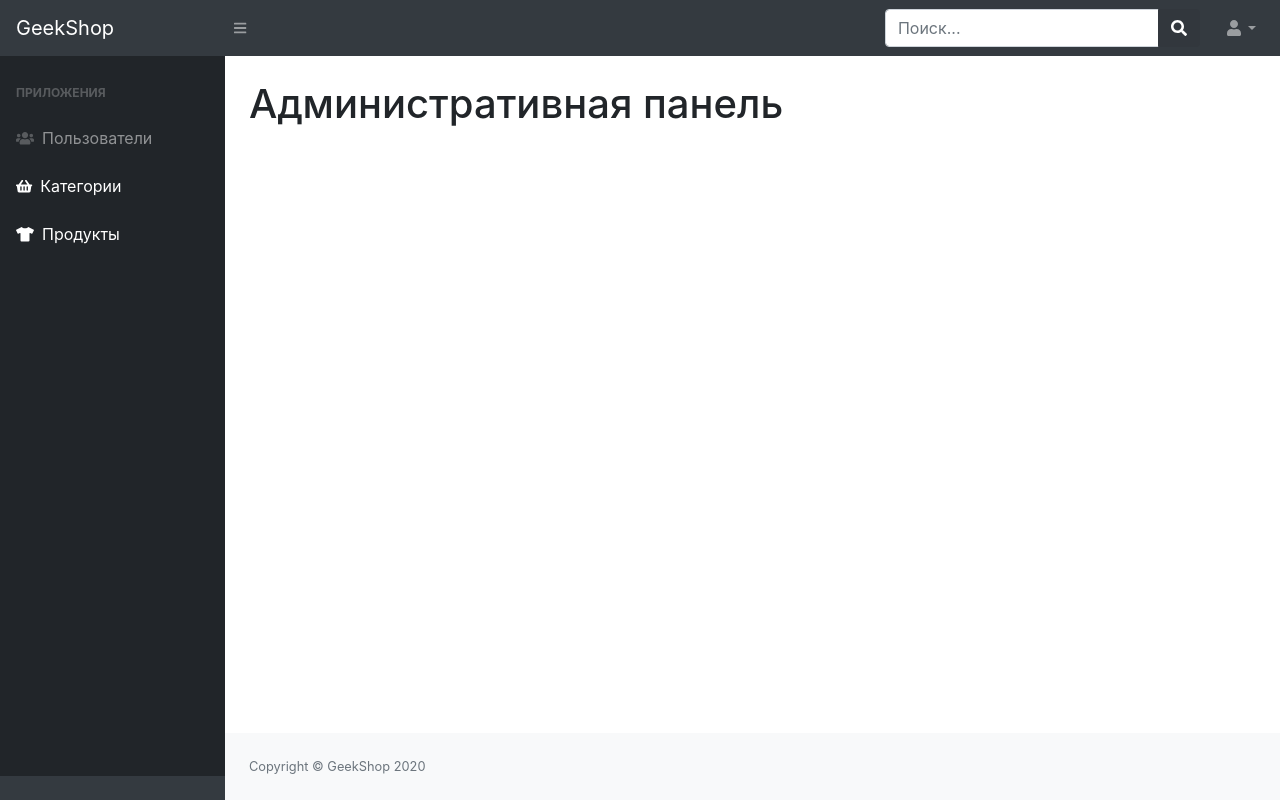
After one commit to Husky022/geekshop, a Django app: template adminapp/templates/adminapp/index.html in a window 1280 px wide. The commit adds this page. Run offline with Django 3.2, Linux system fonts and the light colour scheme; the template is opened without the code that fills it, so the values that code supplies are empty; parts of the project's set-up code (start-up, migrations or seed data) failed here and were passed over; some libraries are stand-ins or nearby versions.

Commit message:
Added all for adminapp

```diff
--- /dev/null
+++ b/adminapp/templates/adminapp/base.html
@@ -0,0 +1,100 @@
+{% load staticfiles %}
+
+<!DOCTYPE html>
+<html lang="en">
+<head>
+    <meta charset="utf-8"/>
+    <meta http-equiv="X-UA-Compatible" content="IE=edge"/>
+    <meta name="viewport" content="width=device-width, initial-scale=1, shrink-to-fit=no"/>
+    <meta name="description" content=""/>
+    <meta name="author" content=""/>
+    <title>GeekShop - Admin</title>
+    <link href="{% static 'css/auth-admin.css' %}" rel="stylesheet"/>
+    <link href="https://cdn.datatables.net/1.10.20/css/dataTables.bootstrap4.min.css" rel="stylesheet"
+          crossorigin="anonymous"/>
+    <script src="https://cdnjs.cloudflare.com/ajax/libs/font-awesome/5.15.1/js/all.min.js"
+            crossorigin="anonymous"></script>
+</head>
+<body class="sb-nav-fixed">
+<nav class="sb-topnav navbar navbar-expand navbar-dark bg-dark">
+    <a class="navbar-brand" href="admin.html">GeekShop</a>
+    <button class="btn btn-link btn-sm order-1 order-lg-0" id="sidebarToggle" href="#"><i class="fas fa-bars"></i>
+    </button>
+    <!-- Navbar Search-->
+    <form class="d-none d-md-inline-block form-inline ml-auto mr-0 mr-md-3 my-2 my-md-0">
+        <div class="input-group">
+            <input class="form-control" type="text" placeholder="Поиск..." aria-label="Search"
+                   aria-describedby="basic-addon2"/>
+            <div class="input-group-append">
+                <button class="btn btn-primary" type="button"><i class="fas fa-search"></i></button>
+            </div>
+        </div>
+    </form>
+    <!-- Navbar-->
+    <ul class="navbar-nav ml-auto ml-md-0">
+        <li class="nav-item dropdown">
+            <a class="nav-link dropdown-toggle" id="userDropdown" href="#" role="button" data-toggle="dropdown"
+               aria-haspopup="true" aria-expanded="false"><i class="fas fa-user fa-fw"></i></a>
+            <div class="dropdown-menu dropdown-menu-right" aria-labelledby="userDropdown">
+                <a class="dropdown-item" href="login.html">Logout</a>
+            </div>
+        </li>
+    </ul>
+</nav>
+<div id="layoutSidenav">
+    <div id="layoutSidenav_nav">
+        <nav class="sb-sidenav accordion sb-sidenav-dark" id="sidenavAccordion">
+            <div class="sb-sidenav-menu">
+                <div class="nav">
+                    <div class="sb-sidenav-menu-heading">Приложения</div>
+                    <a class="nav-link" href="admin-users-read.html">
+                        <div class="sb-nav-link-icon">
+                            <i class="fas fa-users"></i>
+                        </div>
+                        Пользователи
+                    </a>
+                    <a class="nav-link" href="index.html">
+                        <div class="sb-nav-link-icon">
+                            <i class="fas fa-shopping-basket"></i>
+                        </div>
+                        Категории
+                    </a>
+                    <a class="nav-link" href="index.html">
+                        <div class="sb-nav-link-icon">
+                            <i class="fas fa-tshirt"></i>
+                        </div>
+                        Продукты
+                    </a>
+                </div>
+            </div>
+            <div class="sb-sidenav-footer"></div>
+        </nav>
+    </div>
+    <div id="layoutSidenav_content">
+        <main>
+            <div class="container-fluid">
+                {% block content %}
+
+                {% endblock %}
+
+            </div>
+        </main>
+        <footer class="py-4 bg-light mt-auto">
+            <div class="container-fluid">
+                <div class="d-flex align-items-center justify-content-between small">
+                    <div class="text-muted">Copyright &copy; GeekShop 2020</div>
+                </div>
+            </div>
+        </footer>
+    </div>
+</div>
+<script src="https://code.jquery.com/jquery-3.5.1.slim.min.js" crossorigin="anonymous"></script>
+<script src="https://cdn.jsdelivr.net/npm/bootstrap@4.5.3/dist/js/bootstrap.bundle.min.js"
+        crossorigin="anonymous"></script>
+<script src="{% static 'js/auth-admin.js' %}"></script>
+<script src="https://cdnjs.cloudflare.com/ajax/libs/Chart.js/2.8.0/Chart.min.js" crossorigin="anonymous"></script>
+<script src="https://cdn.datatables.net/1.10.20/js/jquery.dataTables.min.js" crossorigin="anonymous"></script>
+<script src="https://cdn.datatables.net/1.10.20/js/dataTables.bootstrap4.min.js" crossorigin="anonymous"></script>
+<script src="{% static 'js/datatable.js' %}"></script>
+</body>
+</html>
--- /dev/null
+++ b/adminapp/templates/adminapp/index.html
@@ -0,0 +1,5 @@
+{% extends 'adminapp/base.html' %}
+
+{% block content %}
+    <h1 class="mt-4">Административная панель</h1>
+{% endblock %}
--- /dev/null
+++ b/adminapp/urls.py
@@ -0,0 +1,10 @@
+from django.urls import path
+
+import adminapp.views as adminapp
+
+app_name = 'adminapp'
+
+urlpatterns = [
+    path('', adminapp.index, name='index'),
+
+]
--- a/geekshop/settings.py
+++ b/geekshop/settings.py
@@ -41,6 +41,7 @@ INSTALLED_APPS = [
     'mainapp',
     'authapp',
     'basket',
+    'adminapp',
 ]
 
 MIDDLEWARE = [
--- a/geekshop/urls.py
+++ b/geekshop/urls.py
@@ -26,6 +26,8 @@ urlpatterns = [
     path('products/', include('mainapp.urls', namespace='products')),
     path('auth/', include('authapp.urls', namespace='auth')),
     path('baskets/', include('basket.urls', namespace='baskets')),
+    path('admian-staff/', include('adminapp.urls', namespace='admins')),
+
 ]
 
 if settings.DEBUG:
--- a/mainapp/templates/mainapp/base.html
+++ b/mainapp/templates/mainapp/base.html
@@ -47,6 +47,9 @@
                 <li class="nav-item">
                     <a class="nav-link" href="{% url 'auth:logout' %}">Выйти <i class="fas fa-sign-out-alt"></i></a>
                 </li>
+                <li class="nav-item">
+                    <a class="nav-link" href="{% url 'admins:index' %}"><i class="fas fa-users"></i></a>
+                </li>
                  {% else %}
                 <li class="nav-item">
                     <a class="nav-link" href="{% url 'auth:login' %}">Войти <i class="fas fa-sign-in-alt"></i></a>
--- /dev/null
+++ b/static/js/datatable.js
@@ -0,0 +1,5 @@
+
+// Call the dataTables jQuery plugin
+$(document).ready(function () {
+    $('#dataTable').DataTable();
+});
```
